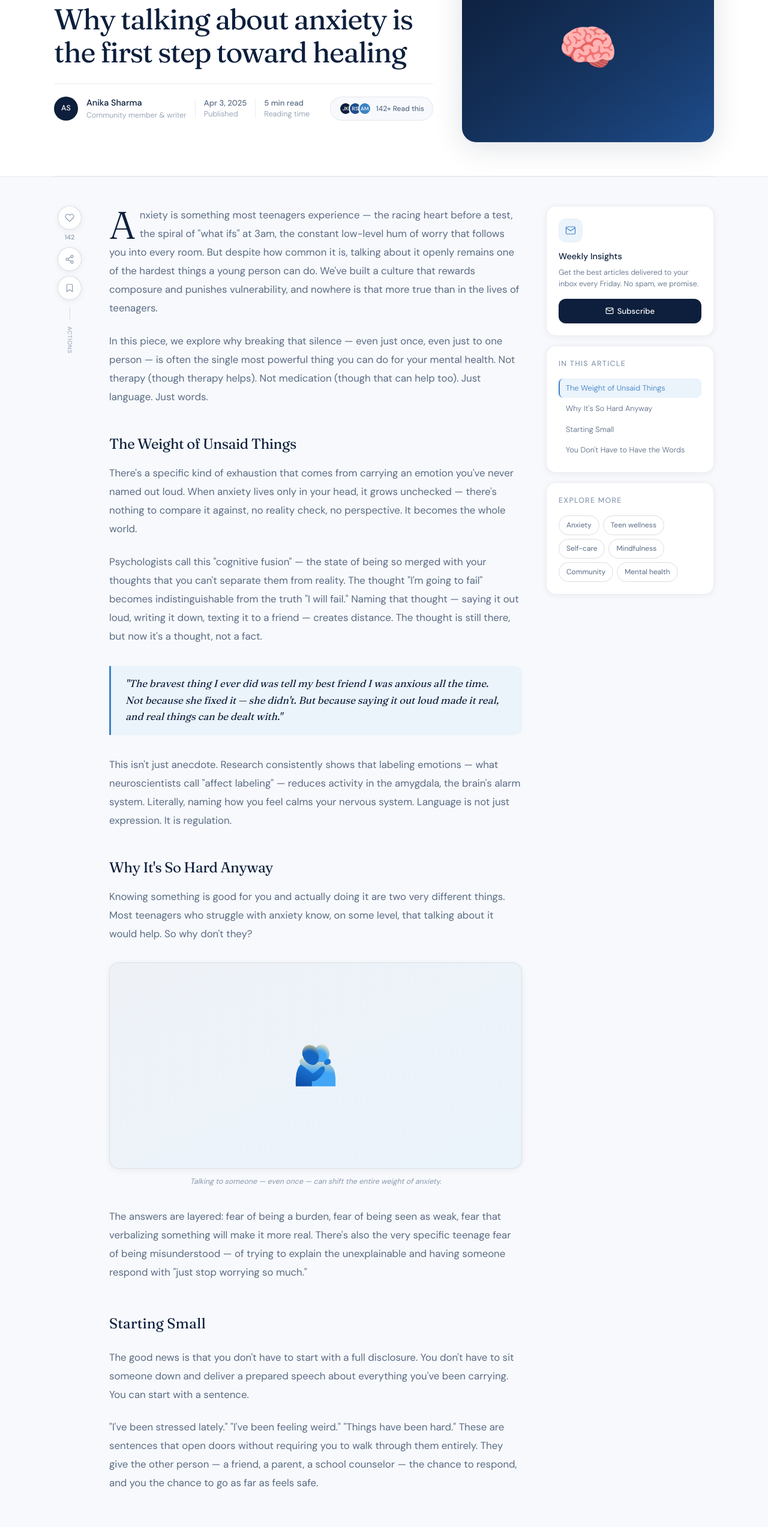
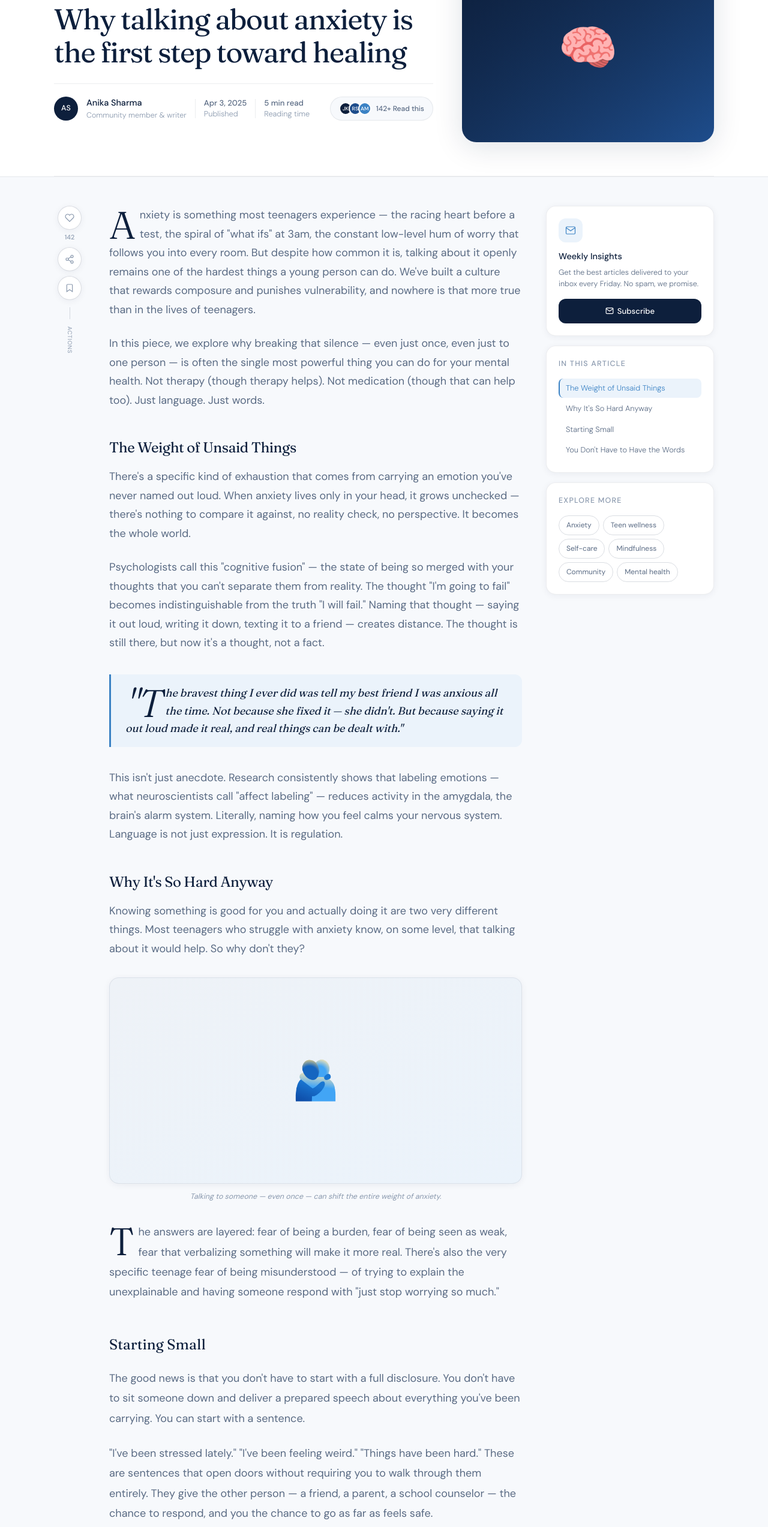
Before and after one commit to R0F7/Mindsphere, a Next.js app: page /blog-detail in a window 1280 px wide. Shown: the part 234-2779 px from the top of the page at 60% size. Built offline with nearby package versions, Linux system fonts and the light colour scheme.

Commit message:
blog-detail page currection done

```diff
--- a/src/app/(main)/blog-detail/page.tsx
+++ b/src/app/(main)/blog-detail/page.tsx
@@ -1,8 +1,28 @@
 "use client";
 
-import React, { useState } from "react";
+import React, { useEffect, useState } from "react";
 
 export default function BlogDetail() {
+  const [activeSection, setActiveSection] = useState("s1");
+
+  useEffect(() => {
+    const observer = new IntersectionObserver(
+      (entries) => {
+        entries.forEach((entry) => {
+          if (entry.isIntersecting) {
+            setActiveSection(entry.target.id);
+          }
+        });
+      },
+      { threshold: 0.6 }
+    );
+
+    const headings = document.querySelectorAll("h2");
+    headings.forEach((h) => observer.observe(h));
+
+    return () => observer.disconnect();
+  }, []);
+
   return (
     <section className="py-25 px-[5%] lg:px-0">
       <div className="container">
@@ -17,8 +37,8 @@ export default function BlogDetail() {
 
           <ArticleBody />
 
-          <div className="hidden lg:block">
-            <ArticleSidebar />
+          <div className="hidden lg:block sticky top-8">
+            <ArticleSidebar activeSection={activeSection} />
           </div>
         </div>
       </div>
@@ -212,19 +232,21 @@ function ArticleActionBar() {
 }
 
 function ArticleBody() {
+  const dropCapStyle =
+    "first-letter:font-fraunces first-letter:float-left first-letter:text-[4rem] first-letter:leading-[0.8] first-letter:font-light first-letter:text-[var(--navy)] dark:first-letter:text-[var(--accent)] first-letter:mr-2 first-letter:mt-1.5 first-letter:tracking-[-0.02em]";
+
   return (
     <article className="art-body min-w-0">
       {/* Prose Content Area */}
       <div
-        className="font-lora text-[1.05rem] text-[var(--t2)] leading-[1.85] font-normal
+        className="text-lg text-[var(--t2)] leading-[1.75] font-
         [&>p]:mb-[1.4em]
-        [&>p:first-of-type::first-letter]:font-fraunces [&>p:first-of-type::first-letter]:float-left [&>p:first-of-type::first-letter]:text-[4rem] [&>p:first-of-type::first-letter]:leading-[0.8] [&>p:first-of-type::first-letter]:font-light [&>p:first-of-type::first-letter]:text-[var(--navy)] dark:[&>p:first-of-type::first-letter]:text-[var(--accent)] [&>p:first-of-type::first-letter]:mr-2 [&>p:first-of-type::first-letter]:mt-1.5 [&>p:first-of-type::first-letter]:tracking-[-0.02em]
         [&>h2]:font-fraunces [&>h2]:text-[1.5rem] [&>h2]:font-normal [&>h2]:text-[var(--text)] [&>h2]:tracking-[-0.02em] [&>h2]:mt-[2em] [&>h2]:mb-[0.75em] [&>h2]:leading-[1.25]
         [&>h3]:font-fraunces [&>h3]:text-[1.15rem] [&>h3]:font-normal [&>h3]:text-[var(--text)] [&>h3]:mt-[1.75em] [&>h3]:mb-[0.6em]
         [&>blockquote]:border-l-[3px] [&>blockquote]:border-[var(--accent)] [&>blockquote]:px-6 [&>blockquote]:py-4 [&>blockquote]:my-[2em] [&>blockquote]:bg-[var(--accent-l)] [&>blockquote]:rounded-r-[var(--rm)]
         [&>blockquote_p]:font-fraunces [&>blockquote_p]:italic [&>blockquote_p]:text-[var(--navy)] dark:[&>blockquote_p]:text-[var(--text)] [&>blockquote_p]:m-0 [&>blockquote_p]:leading-[1.65]"
       >
-        <p>
+        <p className={dropCapStyle}>
           Anxiety is something most teenagers experience — the racing heart
           before a test, the spiral of "what ifs" at 3am, the constant low-level
           hum of worry that follows you into every room. But despite how common
@@ -260,7 +282,7 @@ function ArticleBody() {
         </p>
 
         <blockquote className="reveal">
-          <p>
+          <p className={dropCapStyle}>
             "The bravest thing I ever did was tell my best friend I was anxious
             all the time. Not because she fixed it — she didn't. But because
             saying it out loud made it real, and real things can be dealt with."
@@ -296,11 +318,11 @@ function ArticleBody() {
       </div>
 
       <div
-        className="font-lora text-[1.05rem] text-[var(--t2)] leading-[1.85]
+        className="font-lora text-lg text-[var(--t2)] leading-[1.85]
         [&>p]:mb-[1.4em]
         [&>h2]:font-fraunces [&>h2]:text-[1.5rem] [&>h2]:text-[var(--text)] [&>h2]:mt-[2em] [&>h2]:mb-[0.75em]"
       >
-        <p>
+        <p className={dropCapStyle}>
           The answers are layered: fear of being a burden, fear of being seen as
           weak, fear that verbalizing something will make it more real. There's
           also the very specific teenage fear of being misunderstood — of trying
@@ -381,14 +403,14 @@ function ArticleBody() {
   );
 }
 
-function ArticleSidebar() {
+function ArticleSidebar({ activeSection }: { activeSection: string }) {
   const scrollToSection = (id: string) => {
     const el = document.getElementById(id);
     if (el) el.scrollIntoView({ behavior: "smooth", block: "start" });
   };
 
   return (
-    <aside className="sticky top-8 flex flex-col gap-4 w-[280px]">
+    <aside className="flex flex-col gap-4 w-[280px]">
       {/* Newsletter Widget */}
       <div className="bg-[var(--white)] border border-[var(--bd)] rounded-[var(--rl)] p-5 shadow-[var(--sh1)] transition-all">
         <div className="w-10 h-10 rounded-[var(--rm)] bg-[var(--accent-l)] flex items-center justify-center mb-3">
@@ -439,7 +461,7 @@ function ArticleSidebar() {
               onClick={() => scrollToSection(item.id)}
               className={`text-[0.8rem] font-light px-2.5 py-1.5 rounded-[var(--r)] cursor-pointer transition-all border-l-2
                 ${
-                  index === 0
+                  activeSection === item.id
                     ? "text-[var(--accent)] bg-[var(--accent-l)] border-l-[var(--accent)]"
                     : "text-[var(--t2)] border-l-transparent hover:text-[var(--accent)] hover:bg-[var(--accent-l)] hover:border-l-[var(--accent)]"
                 }`}
@@ -619,16 +641,6 @@ function ReadNext() {
           <h3 className="font-fraunces text-[1.5rem] font-normal text-[var(--text)]">
             Read Next
           </h3>
-          <div className="flex gap-2">
-            {["←", "→"].map((arrow, i) => (
-              <button
-                key={i}
-                className="w-9 h-9 rounded-full border border-[var(--bd2)] bg-[var(--white)] flex items-center justify-center text-[0.8rem] text-[var(--t2)] cursor-pointer transition-all duration-200 shadow-[var(--sh1)] hover:bg-[var(--navy)] hover:text-white hover:border-[var(--navy)]"
-              >
-                {arrow}
-              </button>
-            ))}
-          </div>
         </div>
 
         {/* Grid */}
```
